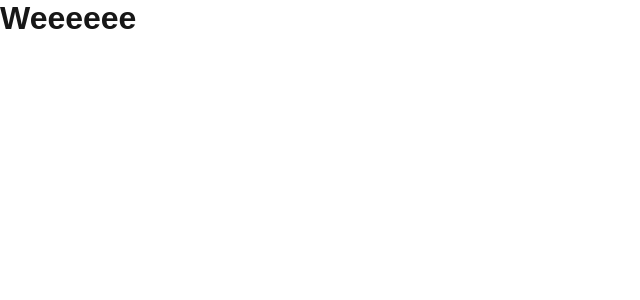
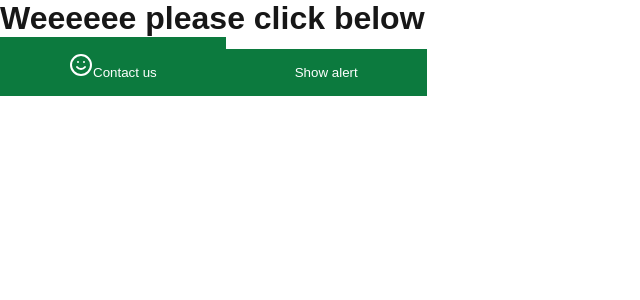
Before and after one commit to csrltd/cms-frontend, a Next.js app: page / in a window 1280 px wide. Shown: the top 300 px of the page, without its empty margins (0-640 px from the left). Built offline with nearby package versions, Linux system fonts and the light colour scheme.

Commit message:
feat: add Button component and integrate lucide-react icons; update styles and globals

```diff
--- a/package.json
+++ b/package.json
@@ -9,6 +9,7 @@
     "lint": "eslint"
   },
   "dependencies": {
+    "lucide-react": "^0.553.0",
     "next": "16.0.3",
     "react": "19.2.0",
     "react-dom": "19.2.0"
--- a/src/app/globals.css
+++ b/src/app/globals.css
@@ -1,6 +1,7 @@
 :root {
   --background: #ffffff;
   --foreground: #171717;
+  --primary: #0C7A3E;
 }
 
 
--- a/src/app/page.jsx
+++ b/src/app/page.jsx
@@ -1,8 +1,21 @@
-import Image from "next/image";
-import styles from "./page.module.css";
+'use client'
+import Button from "@/components/common/Button";
+import { Smile } from "lucide-react";
 
 export default function Home() {
+
+  const showAlert = () => {
+    alert('Button clicked!');
+  };
+
+  const goToAnotherPage = (link) => {
+    window.location.href = link;
+  }
   return (
-    <h1>Weeeeee</h1>
+    <>
+      <h1>Weeeeee please click below</h1>
+      <Button buttonText={'Contact us'} icon={<Smile />} onClick={() => goToAnotherPage('/contact-us')} />
+      <Button buttonText={'Show alert'} onClick={showAlert} />
+    </>
   );
 }
--- a/src/components/common/Button.jsx
+++ b/src/components/common/Button.jsx
@@ -0,0 +1,14 @@
+'use client'
+import '@/styles/components/common/button.css'
+import React from 'react'
+
+const Button = ({ buttonText, icon, onClick }) => {
+    return (
+        <button onClick={onClick}>
+            {icon && icon}
+            {buttonText ? buttonText : 'Are you crazy, add text please!'}
+        </button>
+    )
+}
+
+export default Button
--- /dev/null
+++ b/src/styles/components/common/button.css
@@ -0,0 +1,6 @@
+button {
+    background-color: var(--primary);
+    color: var(--background);
+    padding: 16px 69px;
+    border: none;
+}
```
Also changed, not shown: 1 other file (tests, documents, lock files or other folders).
